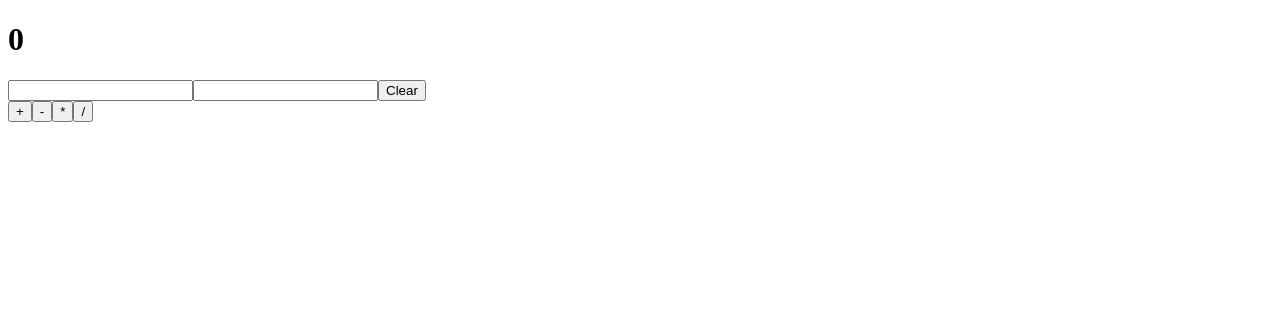
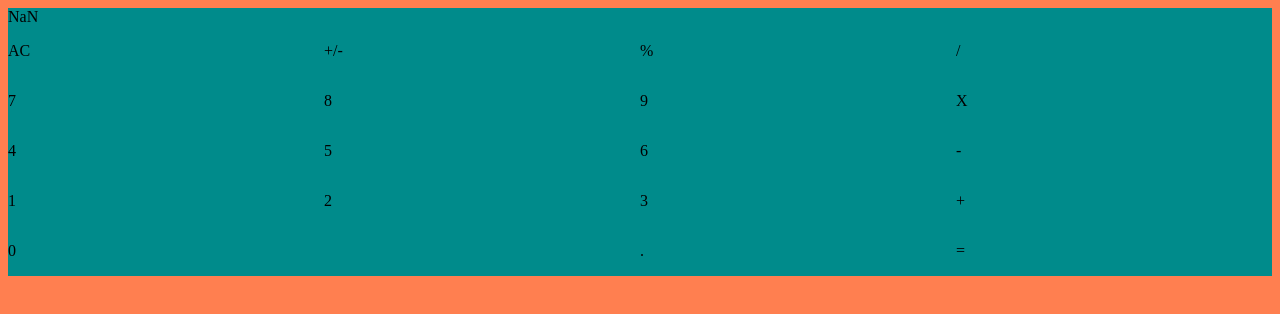
Before and after one commit to hillarioh/react-calculator, a React app: page / in a window 1280 px wide. Shown: the top 314 px of the page. Built offline with nearby package versions, Linux system fonts and the light colour scheme.

Commit message:
add calculator ui and style

```diff
--- a/index.html
+++ b/index.html
@@ -2,6 +2,7 @@
 <html lang="en">
 <head>
     <meta charset="UTF-8">
+    <link rel="stylesheet" href="style.css">
     <meta name="viewport" content="width=device-width, initial-scale=1.0">
     <title>Calculator</title>
 </head>
--- a/src/app.jsx
+++ b/src/app.jsx
@@ -1,5 +1,6 @@
 import React from 'react';
 import ReactDOM from 'react-dom';
+import {CalcUi} from './calculator';
 
 class CalculatorContainer extends React.Component {
     constructor(props){
@@ -68,20 +69,8 @@ class CalculatorContainer extends React.Component {
     render(){
         let {num1,num2} = this.state;
         return (
+           <CalcUi />
 
-            <div>
-                <h1>{this.state.result}</h1>
-                <input type="text" value={num1} onChange={this.setNum1} />
-                <input type="text" value={num2} onChange={this.setNum2} />
-                <button type="submit" onClick={this.clear}>Clear</button>
-                <div>
-                <button onClick={this.add}>+</button>
-                <button onClick={this.subtract}>-</button>
-                <button onClick={this.multiply}>*</button>
-                <button onClick={this.divide}>/</button>
-                </div>
-
-            </div>
         );
     }
 }
--- /dev/null
+++ b/src/calculator.jsx
@@ -0,0 +1,41 @@
+import React from 'react';
+
+
+export class CalcUi extends React.Component {
+    render(){
+        return(
+            <div id="calc">
+                <div className="result">NaN</div>
+                <div className="col-4 r1">
+                    <p id="ac">AC</p>
+                    <p id="p-n">+/-</p>
+                    <p id="per">%</p>
+                    <p id="div">/</p>
+                </div>
+                <div className="col-4 r2">
+                    <p id="seven">7</p>
+                    <p id="eight">8</p>
+                    <p id="nine">9</p>
+                    <p id="div">X</p>
+                </div>
+                <div className="col-4 r3">
+                    <p id="four">4</p>
+                    <p id="five">5</p>
+                    <p id="six">6</p>
+                    <p id="sub">-</p>
+                </div>
+                <div className="col-4 r4">
+                    <p id="one">1</p>
+                    <p id="two">2</p>
+                    <p id="three">3</p>
+                    <p id="plus">+</p>
+                </div>
+                <div className="col-3 r5">
+                    <p id="zero">0</p>
+                    <p id="point">.</p>
+                    <p id="equal">=</p>
+                </div>
+            </div>
+        );
+    }
+}
--- /dev/null
+++ b/style.css
@@ -0,0 +1,44 @@
+body{
+    box-sizing: border-box;
+    background: coral;
+}
+
+
+#calc{
+    background: darkcyan;
+    display: grid;
+    grid-row: 6;
+}
+
+.col-4{
+    display: grid;
+    grid-template-columns: repeat(4,1fr);
+}
+
+.col-3 {
+    display: grid;
+    grid-template-columns: 2fr repeat(2, 1fr) ;
+}
+
+.result {
+    grid-row: 1/2;
+}
+
+.r1{
+    grid-row: 2/3;
+}
+
+.r2{
+    grid-row: 3/4;
+}
+
+.r3{
+    grid-row: 4/5;}
+
+.r4{
+    grid-row: 5/6;
+}
+
+.r5{
+    grid-row: 6/7;
+}
```
